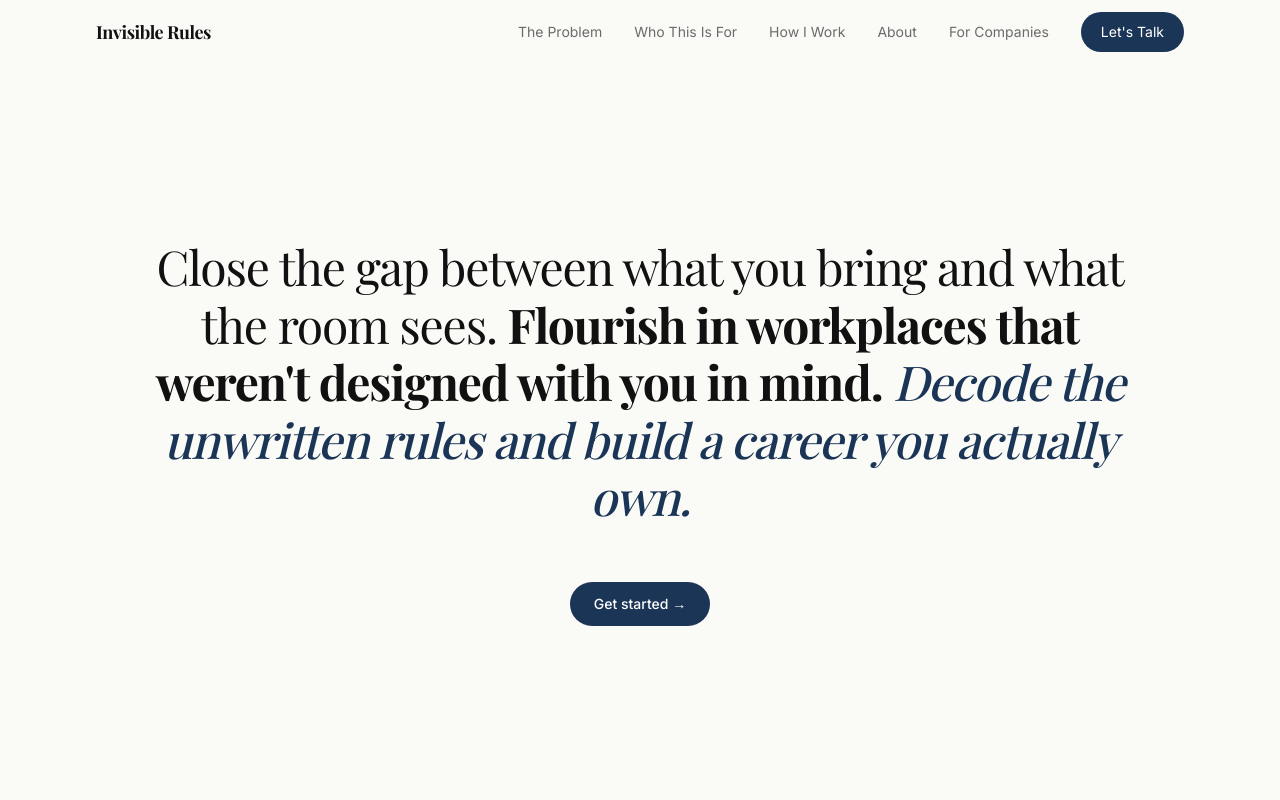
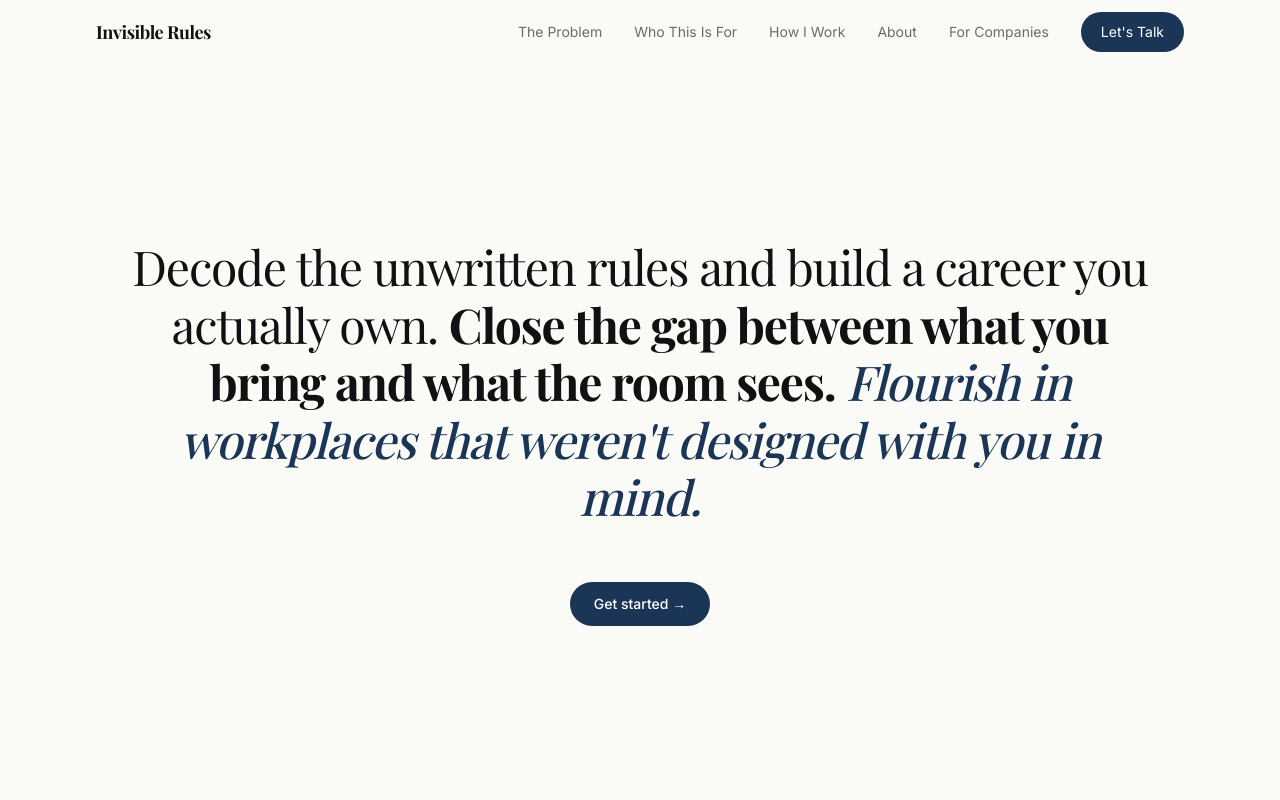
Before and after one commit to biljanatasetovikj-boop/InvisibleRules, a Next.js app: page / in a window 1280 px wide. Shown: the top 800 px of the page. Built offline with nearby package versions, Linux system fonts and the light colour scheme; a web font is replaced by a local one.

Commit message:
reorder Hero stanzas: Decode first, Close middle, Flourish last

```diff
--- a/components/Hero.tsx
+++ b/components/Hero.tsx
@@ -15,13 +15,13 @@ export default function Hero() {
           className="font-serif text-3xl md:text-4xl lg:text-5xl leading-[1.2] tracking-tight text-[#111111] mb-14"
         >
           <span className="font-normal">
+            Decode the unwritten rules and build a career you actually own.
+          </span>{" "}
+          <span className="font-bold">
             Close the gap between what you bring and what the room sees.
           </span>{" "}
-          <span className="font-bold">
+          <span className="italic font-medium text-[#1B3557]">
             Flourish in workplaces that weren&apos;t designed with you in mind.
-          </span>{" "}
-          <span className="italic font-medium text-[#1B3557]">
-            Decode the unwritten rules and build a career you actually own.
           </span>
         </motion.h1>
 
```
